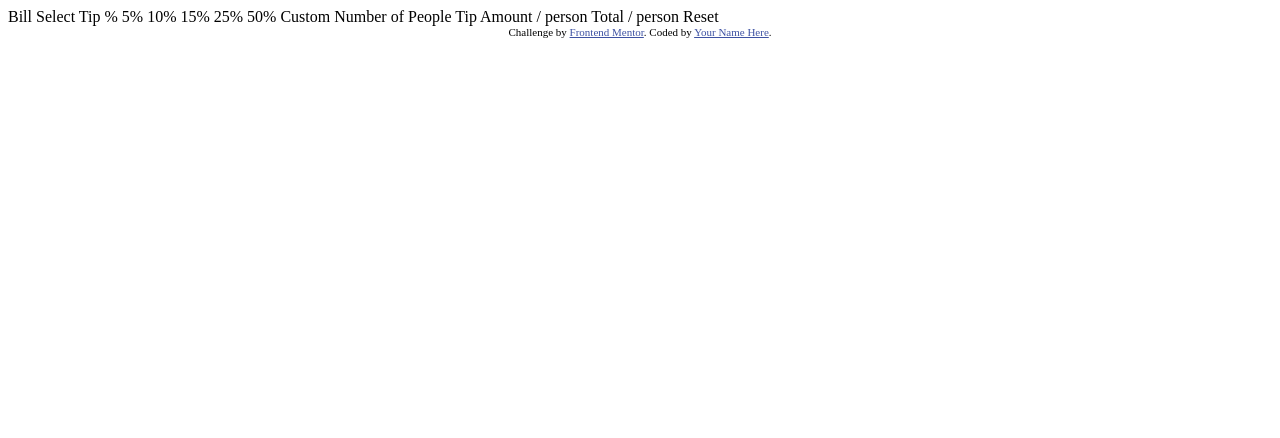
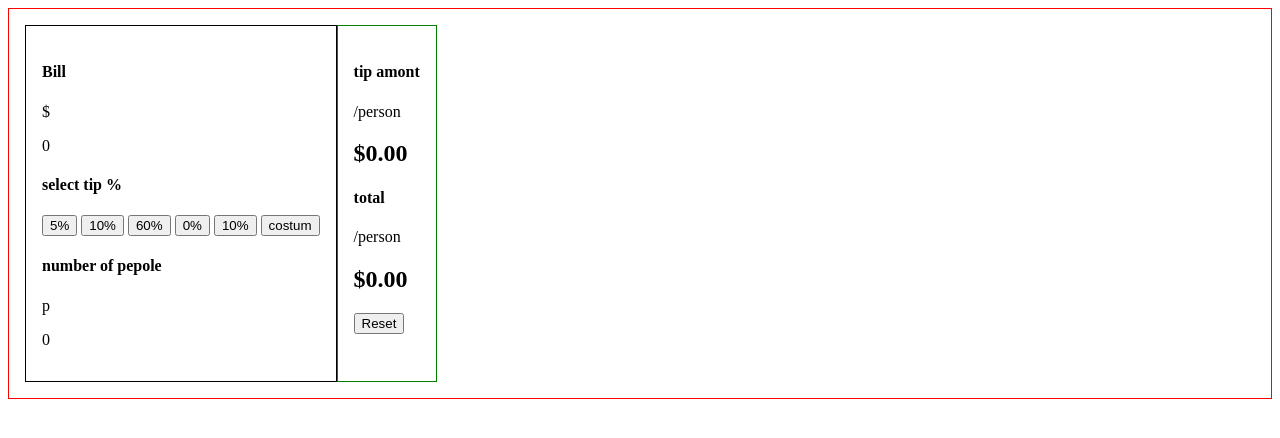
Before and after one commit to Selichico/talwind, a plain HTML site: page index.html in a window 1280 px wide. Drawn offline with Linux system fonts and the light colour scheme.

Commit message:
finish html

```diff
--- a/css.css
+++ b/css.css
@@ -0,0 +1,18 @@
+
+.flex{
+    display: flex;
+}
+
+.border{
+    border: 1px solid black;
+}
+.border-red{
+    border: 1px solid red;
+}
+.border-green{
+    border: 1px solid green;
+}
+
+.p-1{
+    padding: 1rem;
+}
--- a/index.html
+++ b/index.html
@@ -1,44 +1,70 @@
 <!DOCTYPE html>
 <html lang="en">
+
 <head>
   <meta charset="UTF-8">
-  <meta name="viewport" content="width=device-width, initial-scale=1.0"> <!-- displays site properly based on user's device -->
+  <meta name="viewport" content="width=device-width, initial-scale=1.0">
+  <!-- displays site properly based on user's device -->
 
   <link rel="icon" type="image/png" sizes="32x32" href="./images/favicon-32x32.png">
 
   <title>Frontend Mentor | Tip calculator app</title>
 
   <!-- Feel free to remove these styles or customise in your own stylesheet 👍 -->
-  <style>
-    .attribution { font-size: 11px; text-align: center; }
-    .attribution a { color: hsl(228, 45%, 44%); }
-  </style>
+  <link rel="stylesheet" href="css.css">
 </head>
+
 <body>
+  <section id="parent" class="flex   border-red p-1"  >
+    <div class= "border p-1">
+      <div >
+        <h4>Bill</h4>
+        <div>
+          <p>$</p>
+          <p>0</p>
+        </div>
 
-  Bill
+      </div>
+      <div>
+        <h4>select tip %</h4>
+        <div>
+          <button>5%</button>
+          <button>10%</button>
+          <button>60%</button>
+          <button>0%</button>
+          <button>10%</button>
+          <button>costum</button>
+        </div>
+      </div>
+      <div>
+        <h4>number of pepole</h4>
+        <div>
+          <p>p</p>
+          <p>0</p>
+        </div>
 
-  Select Tip %
-  5%
-  10%
-  15%
-  25%
-  50%
-  Custom
+      </div>
+    </div>
+  <div class="border-green p-1">
+      <div>
+        <div>
+          <h4>tip amont</h4>
+          <p>/person</p>
+        </div>
+        <h1>$0.00</h1>
+      </div>
+      <div>
+        <div>
+          <h4>total</h4>
+          <p>/person</p>
+        </div>
+        <h1>$0.00</h1>
+      </div>
+      <div>
+        <button>Reset</button>
+      </div>
+    </div>
+  </section>
+</body>
 
-  Number of People
-
-  Tip Amount
-  / person
-
-  Total
-  / person
-
-  Reset
-
-  <div class="attribution">
-    Challenge by <a href="https://www.frontendmentor.io?ref=challenge" target="_blank">Frontend Mentor</a>.
-    Coded by <a href="#">Your Name Here</a>.
-  </div>
-</body>
 </html>
```
